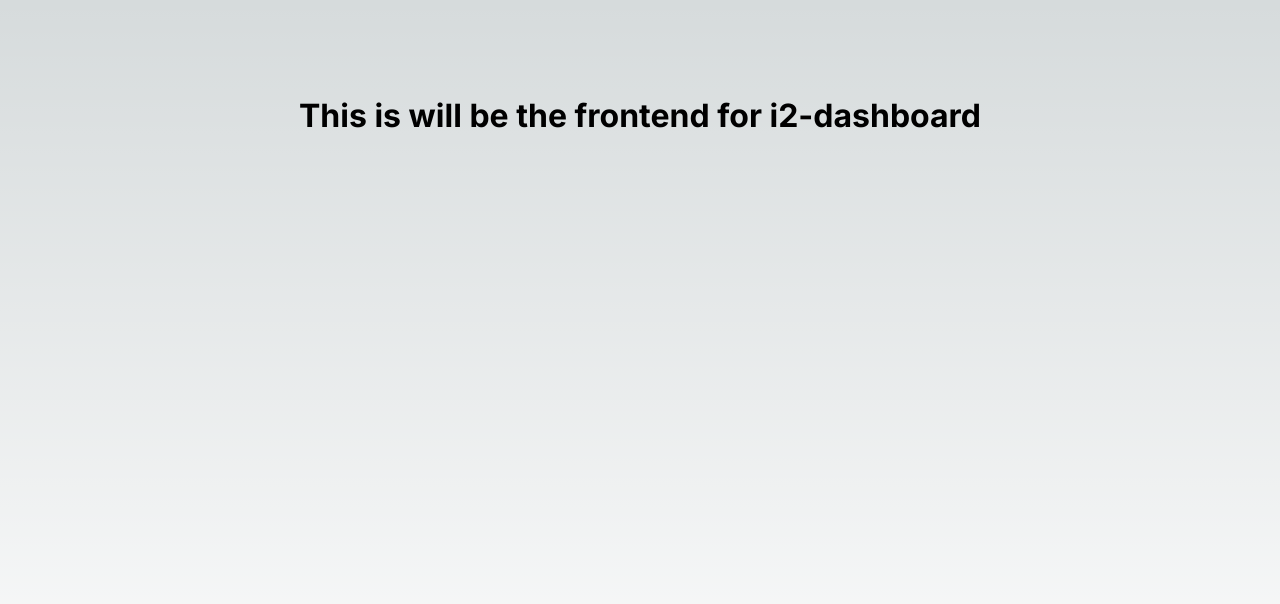
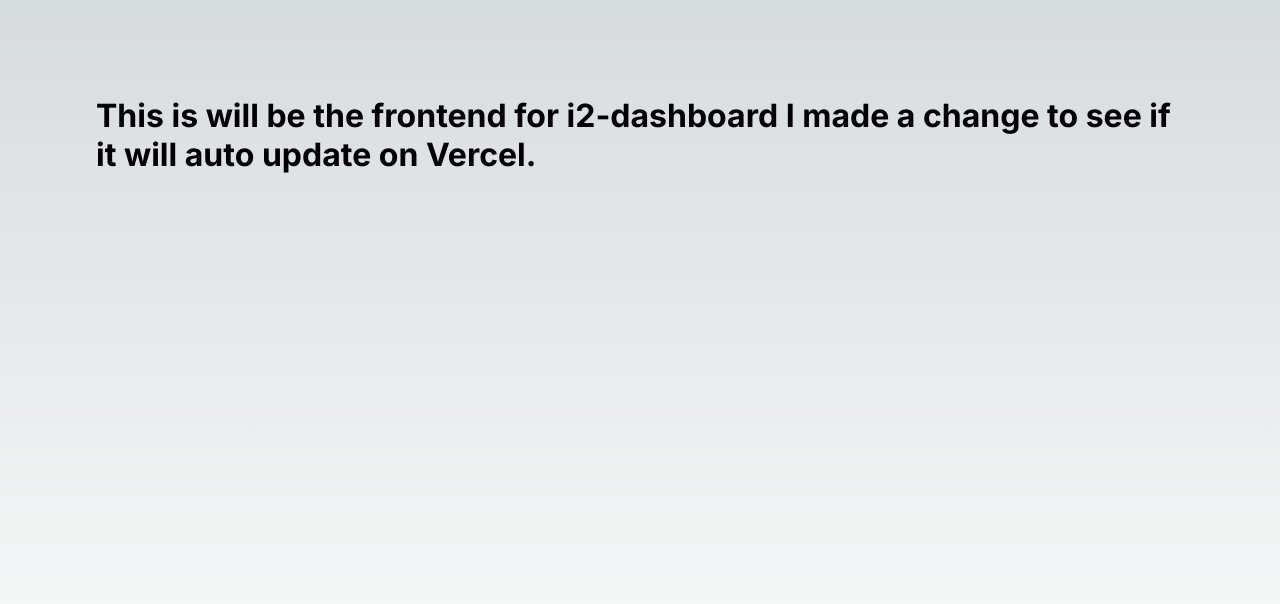
Before and after one commit to JuneRhomel/ReactDashboard-i2, a Next.js app in the folder i2-dashboard/: page / in a window 1280 px wide. Shown: the top 604 px of the page. Built offline with nearby package versions, Linux system fonts and the light colour scheme.

Commit message:
Testing Vercel autodeploy

```diff
--- a/i2-dashboard/app/page.tsx
+++ b/i2-dashboard/app/page.tsx
@@ -6,6 +6,8 @@ export default function Home() {
     <main className={styles.main}>
       <h1>
         This is will be the frontend for i2-dashboard
+
+        I made a change to see if it will auto update on Vercel.
       </h1>
     </main>
   )
```
